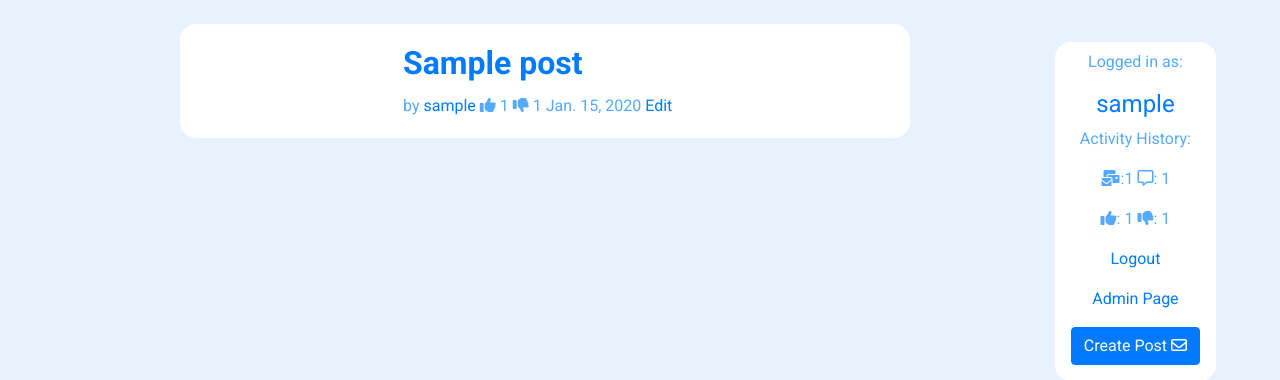
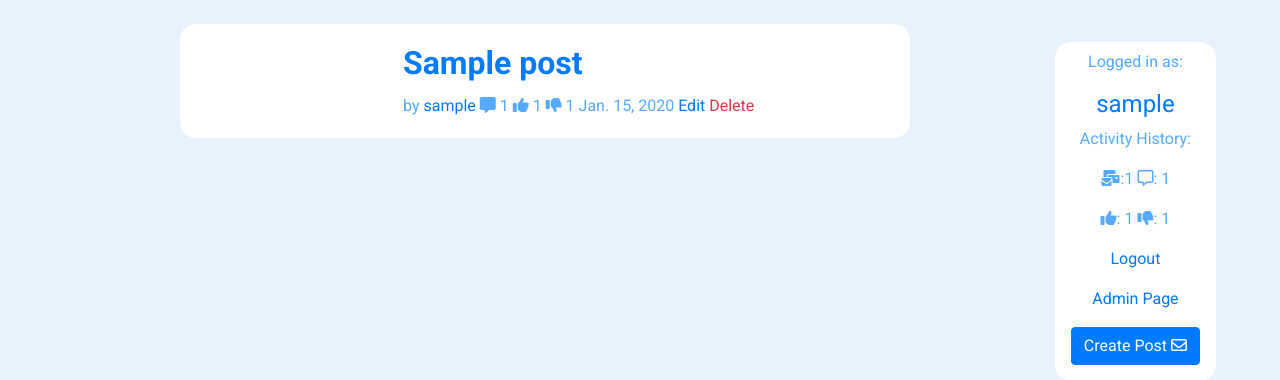
Before and after one commit to Code-Institute-Submissions/FRNBDN-project4_FebResub, a Django app: page / in a window 1280 px wide. Shown: the part 62-442 px from the top of the page. Run offline with Django 4.2, Linux system fonts and the light colour scheme; a user stored in the database is signed in; tables that the repository leaves empty hold one stand-in row (values such as "Sample post"); some libraries are stand-ins or nearby versions.

Commit message:
add comment count, delete for posts on index.html

```diff
--- a/templates/index.html
+++ b/templates/index.html
@@ -25,12 +25,14 @@
           </a>
           <div class="bottom">
             <!-- Post Footer -->
-            by <a href="{% url 'user' post.author.username %}" class="card-footer-text">{{post.author.username}}</a>
+            by <a href="{% url 'user' post.author.username %}" class="card-footer-text"> {{post.author.username}}</a>
+            <span class="card-footer-text"><i class="fa-solid fa-message"></i> {{post.comments.count}} </span>
             <span class="card-footer-text"><i class="fa-solid fa-thumbs-up"></i> {{post.number_of_likes}}</span>
             <span class="card-footer-text"><i class="fa-solid fa-thumbs-down"></i> {{post.number_of_dislikes}}</span>
             <span class="card-footer-text">{{post.created_on}}</span>
             {% if post.author == request.user %}
             <a class="card-footer-text" href="{% url 'edit' post.slug %}"> Edit </a>
+            <a href="{% url 'post_delete' post.slug %}" class="text-danger card-footer-text"> Delete </a>
             {% endif %}
           </div>
         </div>
```
